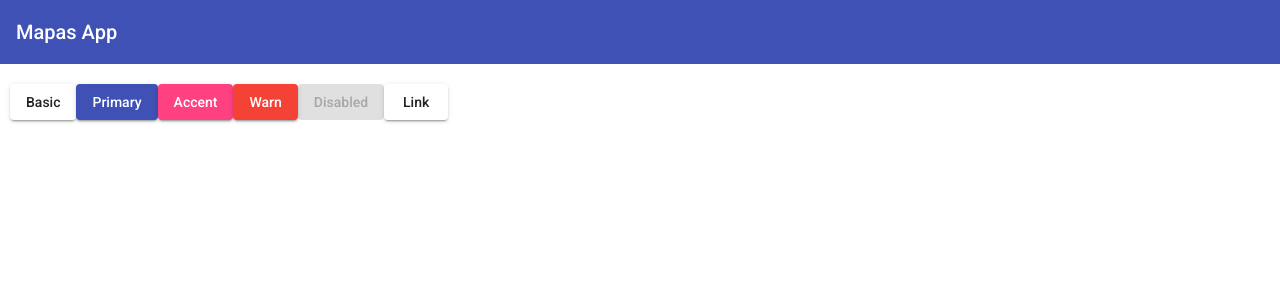
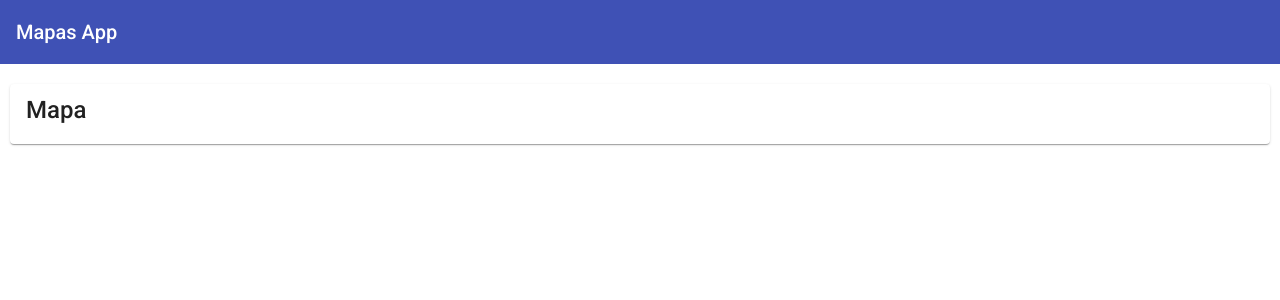
Before and after one commit to fmontalvoo/maps, an Angular app: page / in a window 1280 px wide. Shown: the top 300 px of the page. Built offline with nearby package versions, Linux system fonts and the light colour scheme.

Commit message:
Se crea el componente de mapa.
Signed-off-by: Frank Montalvo Ochoa <fmontalvoo@ups.edu.ec>

```diff
--- a/src/app/app.component.html
+++ b/src/app/app.component.html
@@ -3,12 +3,5 @@
 </mat-toolbar>
 
 <div class="main-container">
-  <section>
-      <button mat-raised-button>Basic</button>
-      <button mat-raised-button color="primary">Primary</button>
-      <button mat-raised-button color="accent">Accent</button>
-      <button mat-raised-button color="warn">Warn</button>
-      <button mat-raised-button disabled>Disabled</button>
-      <a mat-raised-button href="https://www.google.com/" target="_blank">Link</a>
-  </section>
+  <app-map></app-map>
 </div>
--- /dev/null
+++ b/src/app/components/map/map.component.html
@@ -0,0 +1,9 @@
+<mat-card>
+    <mat-card-title>
+        Mapa
+    </mat-card-title>
+
+    <mat-card-content>
+
+    </mat-card-content>
+</mat-card>
--- /dev/null
+++ b/src/app/components/map/map.component.ts
@@ -0,0 +1,15 @@
+import { Component, OnInit } from '@angular/core';
+
+@Component({
+  selector: 'app-map',
+  templateUrl: './map.component.html',
+  styleUrls: ['./map.component.css']
+})
+export class MapComponent implements OnInit {
+
+  constructor() { }
+
+  ngOnInit(): void {
+  }
+
+}
```
Also changed, not shown: src/app/app.module.ts (+12 -12 lines), src/app/material.module.ts (added, +21 -0 lines), src/app/components/map/map.component.css (added).
